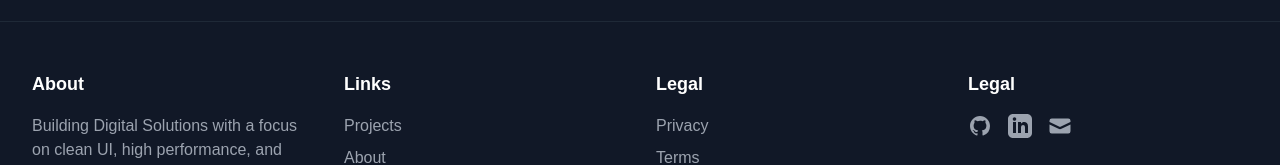
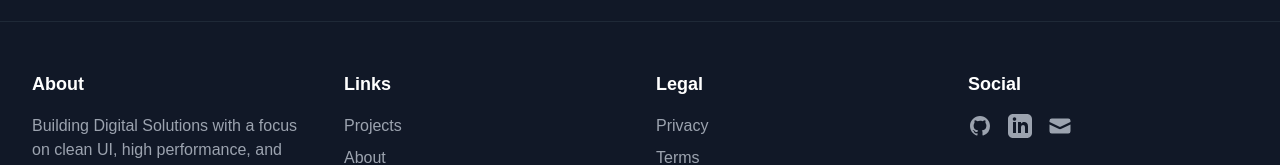
Before and after one commit to Amd-Muje/web-portofolio, a Next.js app: page / in a window 1280 px wide. Shown: the part 2345-2510 px from the top of the page. Built offline with nearby package versions, Linux system fonts and the light colour scheme.

Commit message:
fixing footer

```diff
--- a/components/footer.tsx
+++ b/components/footer.tsx
@@ -65,7 +65,7 @@ export default function Footer() {
 						</ul>
 					</div>
 					<div>
-						<h3 className="text-lg font-semibold text-white mb-4">Legal</h3>
+						<h3 className="text-lg font-semibold text-white mb-4">Social</h3>
 						<ul className="space-x-4 flex">
 							<GithubIcon className="text-gray-400 h-6 w-6 hover:text-white transition-colors" />
 							<LinkedInIcon className="text-gray-400 h-6 w-6 hover:text-white transition-colors" />
```
